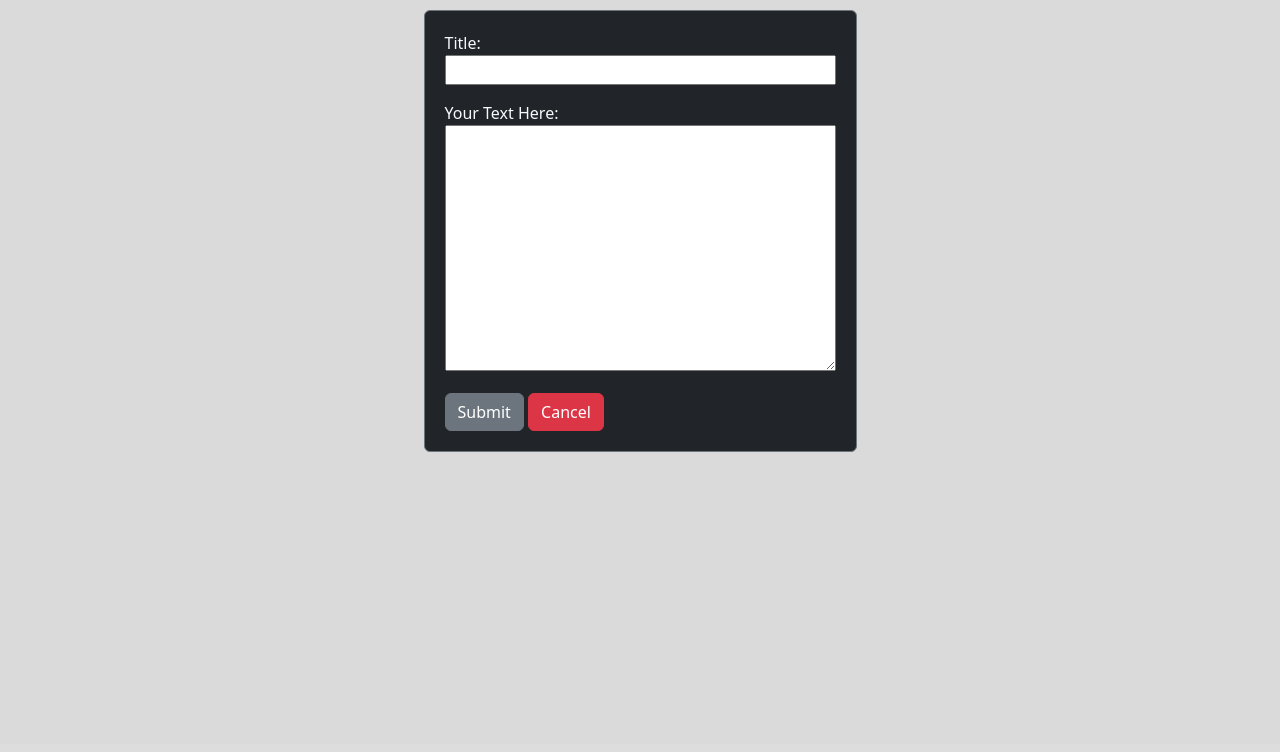
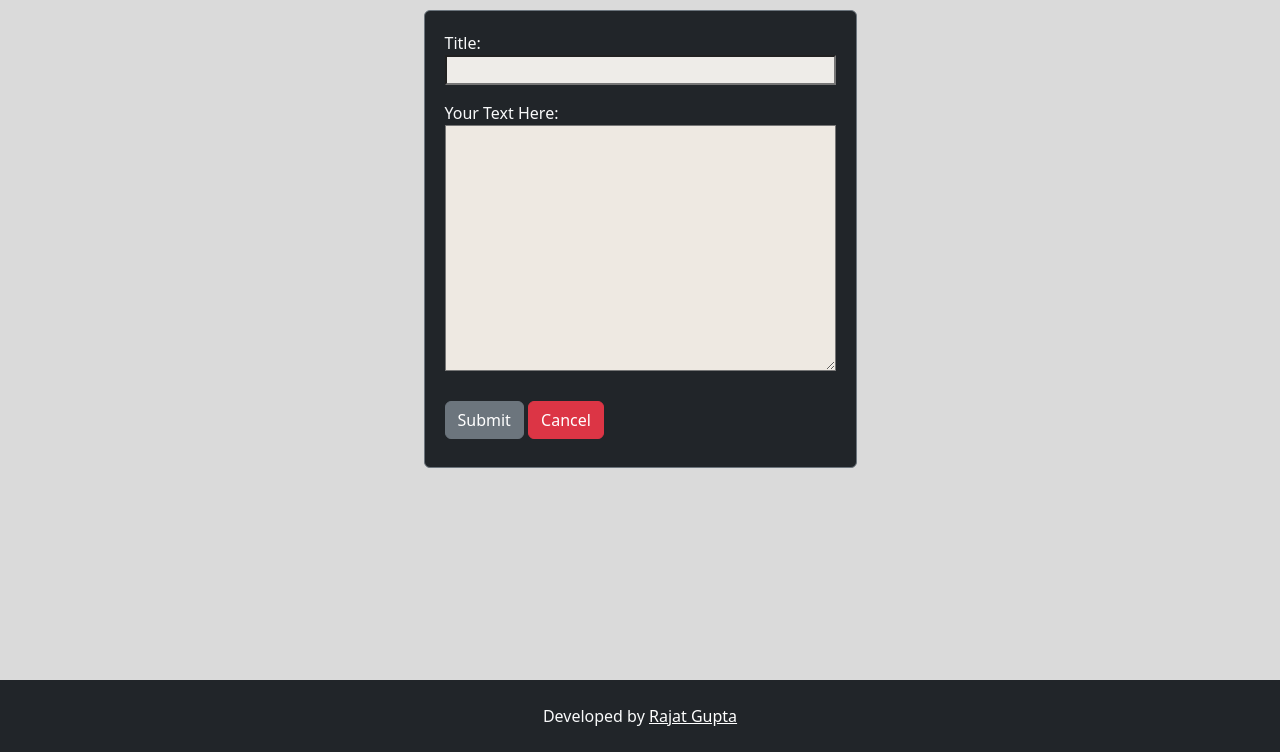
Before and after one commit to rajat-jkg/smart-notes, a Django app: page /addnote in a window 1280 px wide. Shown: the part 56-808 px from the top of the page. Before the commit the page ends 508 px from the top, so only its background shows below. Run offline with Django 4.2, Linux system fonts and the light colour scheme; a user stored in the database is signed in.

Commit message:
UI improved

```diff
--- a/home/templates/base.html
+++ b/home/templates/base.html
@@ -3,10 +3,42 @@
 <html lang="en">
   <head>
     <meta charset="utf-8">
+    <style>
+      section{
+        min-height: 85vh;
+      }
+      form{
+        max-width: 100%;
+      }
+      form input{
+        background-color: rgb(238, 236, 232);
+        color: black;
+        width: 100%;
+      }
+      form textarea{
+        background-color: rgb(238, 233, 226);
+        color: black;
+        width: 100%;
+      }
+      form p label{
+          display: block;
+          width: 100%;
+          text-align: left;
+      }
+      form p input{
+          display: block;
+          width: 100%;
+      }
+      ul.errorlist{
+          background-color: red;
+          border-radius: 5px;
+          padding: 4px 8px;
+          list-style: none;
+      }
+    </style>
     <meta name="viewport" content="width=device-width, initial-scale=1">
     {%block title %}
     {%endblock%}
-    <link rel="stylesheet" href="{% static 'style.css'%}">
     <link rel="shortcut icon"  href="{% static 'favicon.ico' %}" >
     <link href="https://cdn.jsdelivr.net/npm/bootstrap@5.3.1/dist/css/bootstrap.min.css" rel="stylesheet" integrity="sha384-4bw+/aepP/YC94hEpVNVgiZdgIC5+VKNBQNGCHeKRQN+PtmoHDEXuppvnDJzQIu9" crossorigin="anonymous">
   </head>
@@ -54,5 +86,8 @@
     {%endblock%}
     </section>
     <script src="https://cdn.jsdelivr.net/npm/bootstrap@5.3.1/dist/js/bootstrap.bundle.min.js" integrity="sha384-HwwvtgBNo3bZJJLYd8oVXjrBZt8cqVSpeBNS5n7C8IVInixGAoxmnlMuBnhbgrkm" crossorigin="anonymous"></script>
+    <footer class="bg-dark text-light py-4 px-2" style="text-align: center;">
+      Developed by <a href="https://rajatgupta.me" style="color: white;">Rajat Gupta</a>
+    </footer>
   </body>
 </html>
--- a/home/templates/notes/add-notes.html
+++ b/home/templates/notes/add-notes.html
@@ -7,8 +7,8 @@
 {%block content%}
     <form method="post" class="border border-secondary rounded text-light bg-dark " style=" width: fit-content; margin: auto; padding: 20px; text-align: left;"> {% csrf_token%}
         {{form.as_p}}
-        <input type="submit" class="btn btn-secondary"/>
-        <a class="btn btn-danger" href="{%url 'allNotes'%}">Cancel</a>
+        <button type="submit" class=" my-2 btn btn-secondary">Submit</button>
+        <a class=" my-2 btn btn-danger" href="{%url 'allNotes'%}">Cancel</a>
     </form>
 
 {%endblock%}
--- a/home/templates/notes/single-note.html
+++ b/home/templates/notes/single-note.html
@@ -9,8 +9,8 @@
     <h3>{{note.title}}</h3>
     <pre>{{note.text}}</pre>
     </div>
-    <a href="/notes/update/{{note.pk}}"><button class="btn btn-md btn-dark mx-2" type="button">Edit Note</button></a>
-    <a href="/notes/delete/{{note.pk}}"><button class="btn btn-md btn-dark" type="button">Delete Note</button></a>
-    <a href="/notes/{{note.pk}}/email"><button class="btn btn-md btn-dark mx-2" type="button">Email Yourself</button></a>
+    <a href="/notes/update/{{note.pk}}"><button class="btn btn-md btn-dark my-2 mx-2" type="button">Edit Note</button></a>
+    <a href="/notes/delete/{{note.pk}}"><button class="btn btn-md btn-dark my-2" type="button">Delete Note</button></a>
+    <a href="/notes/{{note.pk}}/email"><button class="btn btn-md btn-dark my-2 mx-2" type="button">Email Yourself</button></a>
 
 {%endblock%}
--- a/static/style.css
+++ /dev/null
@@ -1,14 +0,0 @@
-form p label{
-    display: block;
-    text-align: left;
-}
-form p input{
-    display: block;
-    width: 100%;
-}
-ul.errorlist{
-    background-color: red;
-    border-radius: 5px;
-    padding: 4px 8px;
-    list-style: none;
-}
```
Also changed, not shown: db.sqlite3.
